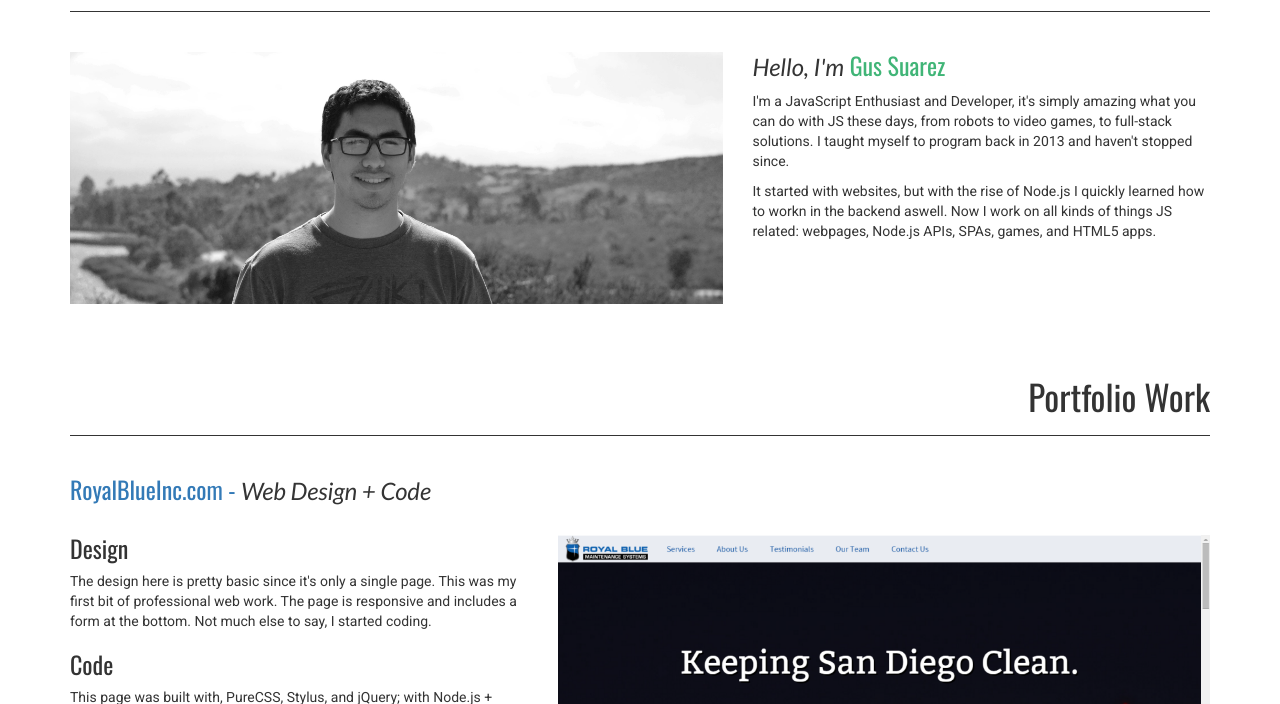
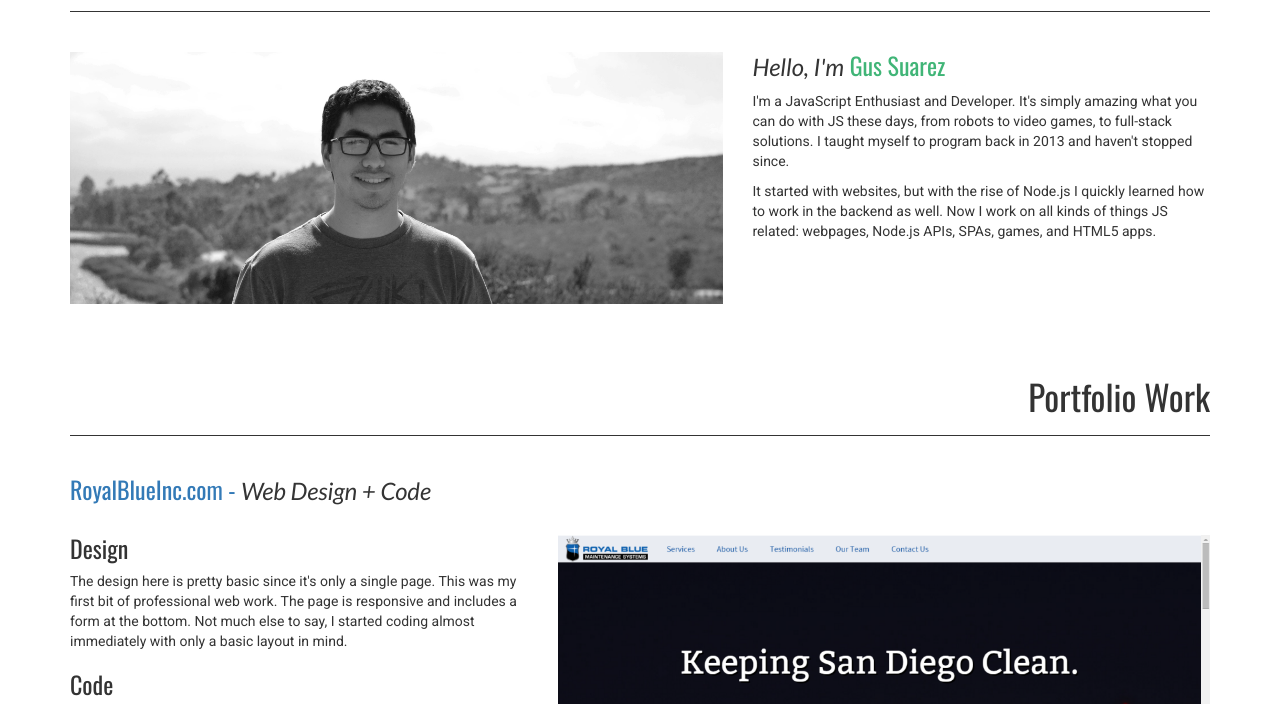
Before and after one commit to aerze/mythrilco, a website: page public/index.html in a window 1280 px wide. Shown: the part 582-1286 px from the top of the page. Drawn offline with nearby package versions, Linux system fonts and the light colour scheme; a web font is replaced by a local one.

Commit message:
change npm start to use linux bash varable, fix typos

```diff
--- a/package.json
+++ b/package.json
@@ -4,7 +4,7 @@
   "description": "Porfolio Web Page",
   "main": "index.js",
   "scripts": {
-    "start": "set NODE_ENV='dev' && node index.js",
+    "start": "PORT=80 node index.js",
     "test": "echo \"Error: no test specified\" && exit 1"
   },
   "repository": {
--- a/public/index.html
+++ b/public/index.html
@@ -113,10 +113,10 @@
             <div class="col-md-5">
               <h3 class="create"><span>Hello, I'm</span> Gus Suarez</h3>
               <p>
-                I'm a JavaScript Enthusiast and Developer, it's simply amazing what you can do with JS these days, from robots to video games, to full-stack solutions. I taught myself to program back in 2013 and haven't stopped since.
+                I'm a JavaScript Enthusiast and Developer. It's simply amazing what you can do with JS these days, from robots to video games, to full-stack solutions. I taught myself to program back in 2013 and haven't stopped since.
               </p>
               <p>
-                It started with websites, but with the rise of Node.js I quickly learned how to workn in the backend aswell. Now I work on all kinds of things JS related: webpages, Node.js APIs, SPAs, games, and HTML5 apps.
+                It started with websites, but with the rise of Node.js I quickly learned how to work in the backend as well. Now I work on all kinds of things JS related: webpages, Node.js APIs, SPAs, games, and HTML5 apps.
               </p>
             </div>
           </div>
@@ -136,7 +136,7 @@
             <div class="col-sm-5">
               <h3>Design</h3>
               <p>
-                The design here is pretty basic since it's only a single page. This was my first bit of professional web work. The page is responsive and includes a form at the bottom. Not much else to say, I started coding.
+                The design here is pretty basic since it's only a single page. This was my first bit of professional web work. The page is responsive and includes a form at the bottom. Not much else to say, I started coding almost immediately with only a basic layout in mind.
               </p>
               <h3>Code</h3>
               <p>
@@ -185,11 +185,11 @@
             <div class="col-sm-5">
               <h3>Design</h3>
               <p>
-                Though I haven't been recently, I once was an avid reader of manga (Japanese comics). While reading I noticed that several sites still have a very lame UI experience that closer to a gallery than a real reading application. So I set out to improve what I could by making a mobile-friendly manga reading webapp. I used the Materialize library to get the clean android look though it works on iPhones as well.
+                Though I haven't been recently, I once was an avid reader of manga (Japanese comics). While reading I noticed that several sites still have a very lame UI experience that's closer to a gallery than a real reading application. So I set out to improve what I could by making a mobile-friendly manga reading webapp. I used the Materialize library to get the clean android, look though it works on iPhones as well.
               </p>
               <h3>Code</h3>
               <p>
-                This project has been particularly fun because I challenged myself to use as few large libraries as possible (no Backbone, no Angular, no React) in an effort to learn more about how things work at the 'vanilla' level. Suffice to say it's been a bit of a pain and I did end up having to use jQuery for animation. Though I was able to create my own 'renderer', akin to my idea of what React is and I used Page.js for routing. I was even able to implement a login system using Firebase and only a bit of server-side Node.js.
+                This project has been particularly fun because I challenged myself to use as few large libraries as possible (no Backbone, no Angular, no React) in an effort to learn more about how things work at the 'vanilla' level. Suffice to say it's been a bit of a pain and I did end up having to use jQuery for animation. Though I was able to create my own 'renderer', akin to my idea of what React is, I built an XHR library and I used Page.js for routing. I was even able to implement a login system using Firebase and only a bit of server-side Node.js. Overall I started mimicking Express' design adapting the way routing works for the front end.
               </p>
             </div>
             <div class="col-sm-7">
```
